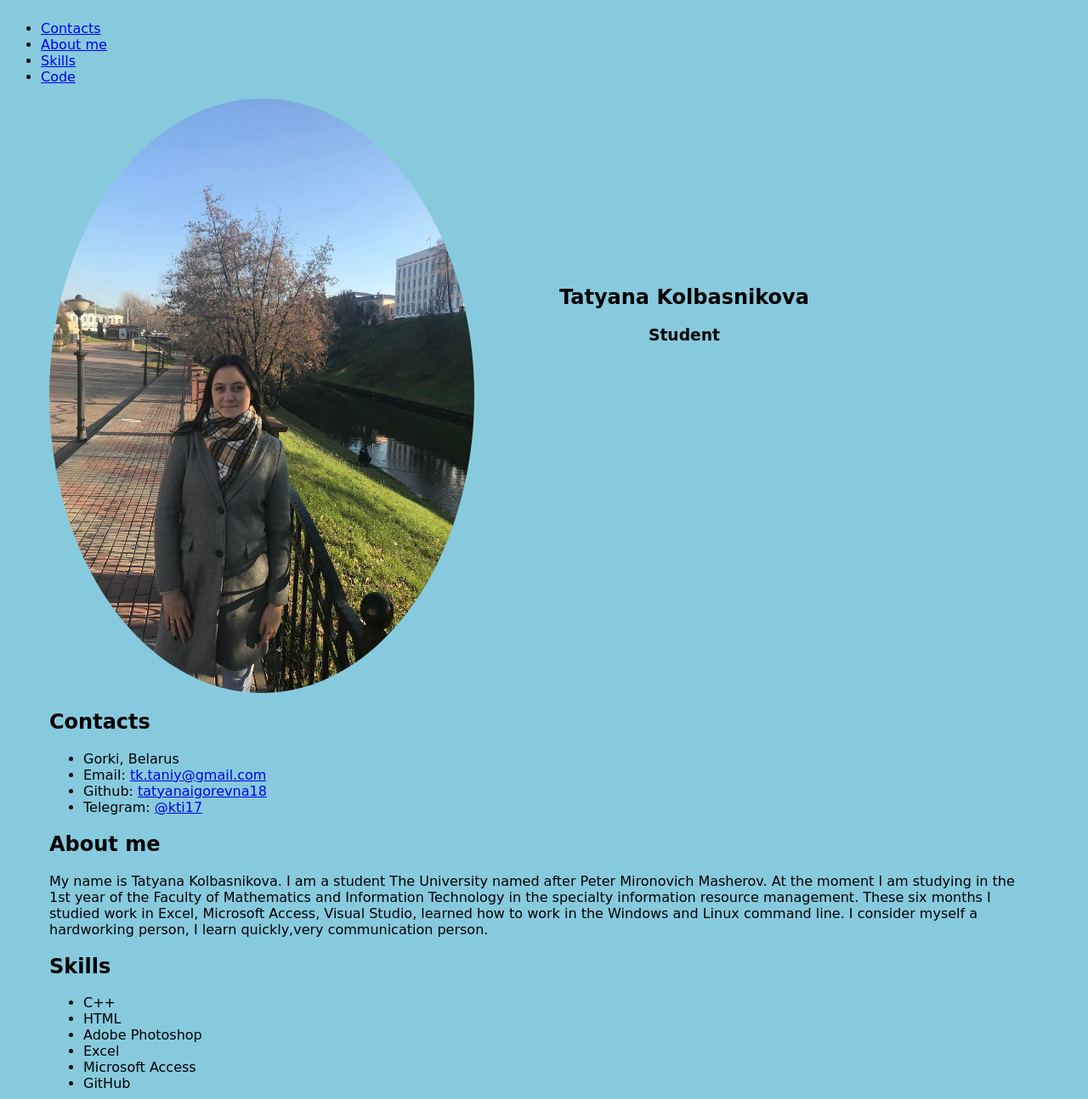
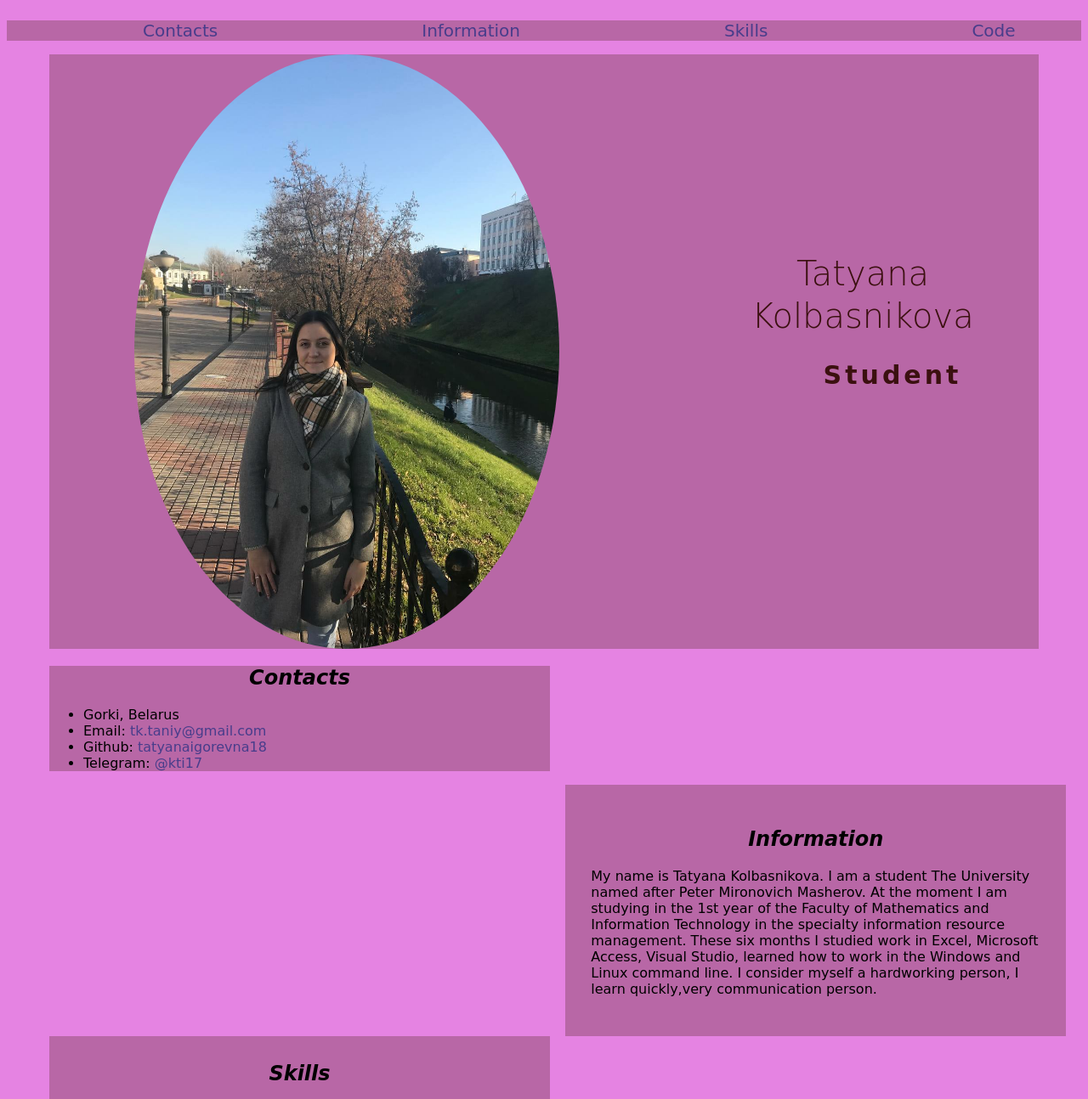
Before and after one commit to tatyanaigorevna18/cv, a plain HTML site: page index.html in a window 1280 px wide. Shown: the top 1294 px of the page at 85% size. Drawn offline with Linux system fonts and the light colour scheme; a web font is replaced by a local one.

Commit message:
git commit style

```diff
--- a/index.html
+++ b/index.html
@@ -4,27 +4,29 @@
 <head>
     <meta charset="UTF-8">
     <meta http-equiv="X-UA-Compatible" content="IE=edge">
-
+    <link rel="icon" href="img/illustration-cute-avocado-vector-82925912.ico">
     <meta name="viewport" content="width=device-width, initial-scale=1.0">
     <title>CV</title>
     <link rel="stylesheet" href="style.css">
 </head>
 
 <body>
-
     <header class="header">
         <div class="container header-container">
             <nav class="nav">
                 <ul class="nav-list">
                     <li class="nav-item"><a href="#contacts" class="nav-link">Contacts</a></li>
-                    <li class="nav-item"><a href="#About me" class="nav-link">About me</a></li>
+                    <li class="nav-item"><a href="#Information" class="nav-link">Information</a></li>
                     <li class="nav-item"><a href="#skills" class="nav-link">Skills</a></li>
                     <li class="nav-item"><a href="#code" class="nav-link">Code</a></li>
-                    <div class="toggle">
-                        <div class="line1"></div>
-                        <div class="line2"></div>
-                        <div class="line3"></div>
-                    </div>
+                </ul>
+                <div class="toggle">
+                    <div class="line1"></div>
+                    <div class="line2"></div>
+                    <div class="line3"></div>
+                </div>
+            </nav>
+
         </div>
         <div class="toggle">
             <div class="line1"></div>
@@ -57,8 +59,8 @@
                             title="Telegram">@kti17</a></li>
                 </ul>
             </section>
-            <section class="section" id="About me">
-                <h2 class="section-title">About me</h2>
+            <section class="section" id="Information">
+                <h2 class="section-title">Information</h2>
                 <p>My name is Tatyana Kolbasnikova. I am a student The University named after Peter Mironovich Masherov.
                     At the moment I am studying in the 1st year of the Faculty of Mathematics and Information Technology
                     in the specialty information resource management. These six months I studied work in Excel,
@@ -92,7 +94,13 @@
                     while (s.find(S0) != string::npos)
                     s.erase(s.find(S0), S0.size());
                         cout << s << endl;
-                }</code></pre>
+                }
+
+            </code>
+
+
+        </pre>
+
             </section>
         </div>
     </main>
--- a/style.css
+++ b/style.css
@@ -1,12 +1,11 @@
 @import url('https://fonts.googleapis.com/css2?family=Macondo&display=swap');
-
 * {
     box-sizing: border-box;
   }
 
 body{
-    font-family: 'Macondo', cursive;
-    background-color: rgb(135, 202, 222);
+    font-family: 'Tapestry', cursive;
+    background-color:rgb(229, 131, 226);
     display: flex;
     flex-direction: column;
     justify-content: space-between;
@@ -23,13 +22,98 @@ section{
       width: 500px;
       height: 700px;
       border-radius: 50%;
+      margin-left: 100px;
   }
   .section-profile{
       display: flex;
       flex-direction: row;
       gap: 100px;
+      font-size: 50px;
   }
   .section-profile-title{
       text-align: center;
       margin-top: 200px;
   }
+  .section-subtitle {
+    font-size:30px;
+    color: rgb(59, 16, 16);
+    font-weight: 700px;
+    letter-spacing: 4px;
+    line-height: 50px;
+    margin-top: 20px;
+    margin-left: 120px;
+}
+.main-title{
+    color: rgb(59, 16, 16);
+    font-size: 40px;
+    font-weight: 300;
+
+    line-height: 50px;
+    margin-bottom: 20px;
+    padding: 0;
+    position: relative;
+    word-spacing: 3px;
+    margin-left:50px;
+
+}
+
+.footer-container{
+    background-attachment: fixed;
+    display: flex;
+    background-color: rgb(234, 49, 163);
+    font-size: 20px;
+}
+.header-container{
+    background-color: rgb(184, 103, 166)
+
+}
+.section{
+    background-color:rgb(184, 103, 166);
+}
+
+.section#contacts.section {
+    width: calc(50% - 43px);
+    margin-right: 40%;
+}
+.section#Information.section {
+    padding: 30px 30px 30px;
+    width: calc(50% - 43px);
+    margin-left: 52%;
+
+}
+.section#skills.section {
+    padding: 10px 10px 35px;
+    width: calc(50% - 43px);
+    margin-right: 50%;
+}
+.section#code.section {
+
+    padding: 10px 5px 20px;
+    width: calc(50% - 43px);
+    margin-left: 53%;
+
+}
+h2{
+    text-align: center;
+font-style: italic;
+
+    }
+
+.nav-list{
+    display: flex;
+  justify-content: flex-start;
+  align-items: center;
+  list-style: none;
+
+}
+.nav-item{
+    font-size: 20px;
+    margin-left: 120px;
+    margin-right: 120px;
+}
+a{
+    text-decoration: none;
+    color: darkslateblue;
+    font-style: normal;
+
+}
```
